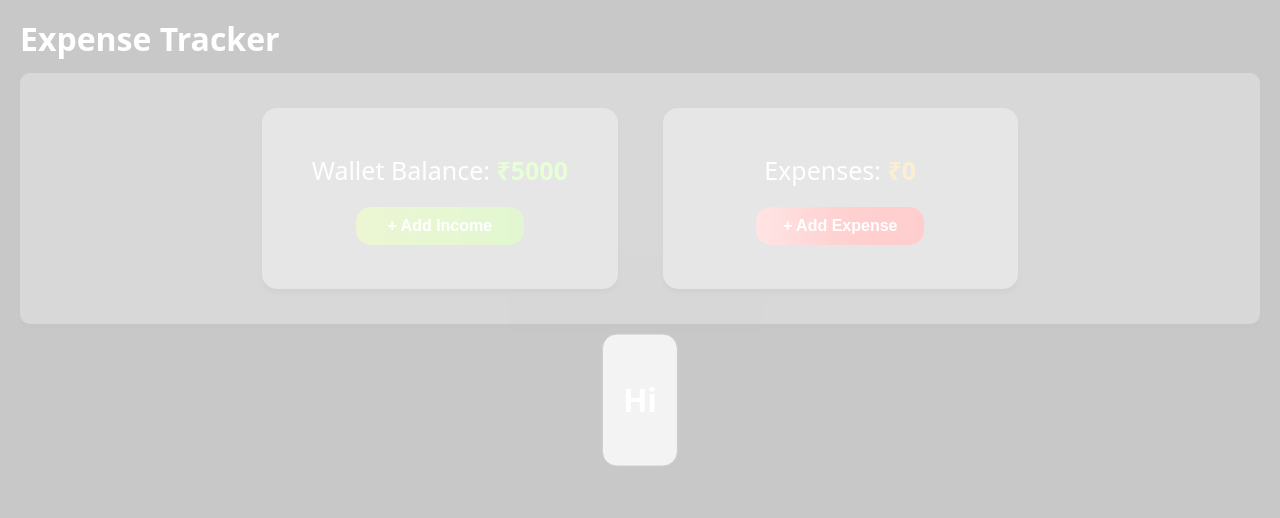
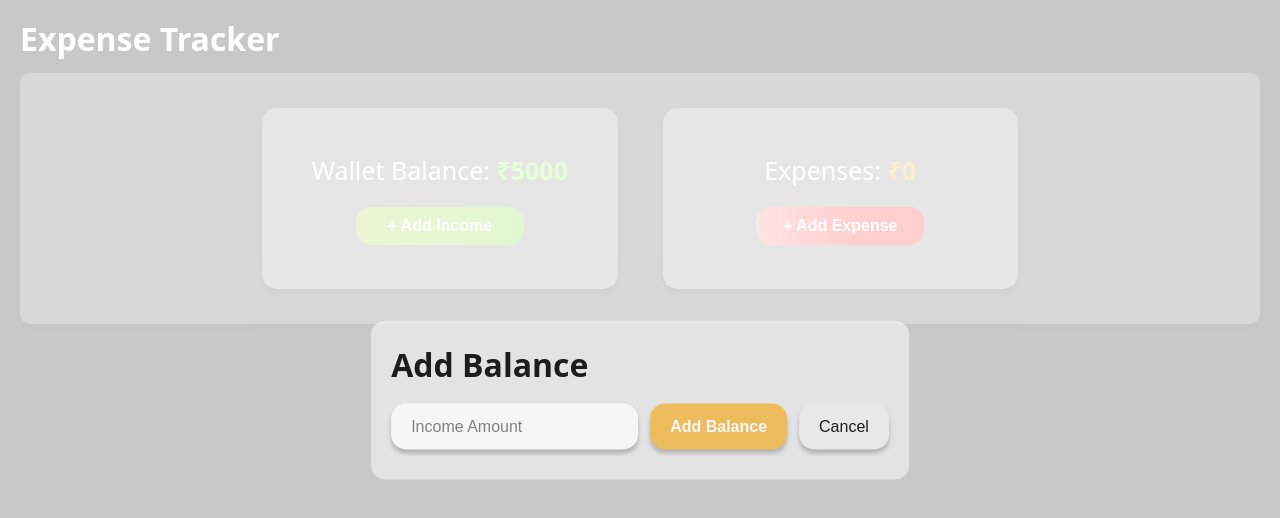
Before and after one commit to Onkar160/expense-tracker-new, a React (Vite) app in the folder expense-tracker/: page / in a window 1280 px wide. Both pictures are taken after a click on the button "+ Add Income". Shown: the top 518 px of the page. Built offline with nearby package versions, Linux system fonts and the light colour scheme.

Commit message:
feat: implement add amount logic

```diff
--- a/expense-tracker/package.json
+++ b/expense-tracker/package.json
@@ -11,6 +11,7 @@
   },
   "dependencies": {
     "install": "^0.13.0",
+    "notistack": "^3.0.2",
     "npm": "^11.4.1",
     "react": "^19.1.0",
     "react-dom": "^19.1.0",
--- a/expense-tracker/src/App.jsx
+++ b/expense-tracker/src/App.jsx
@@ -1,12 +1,19 @@
-import HomePage from "./pages/HomePage/HomePage"
+import HomePage from "./pages/HomePage/HomePage";
+import { SnackbarProvider } from "notistack";
 
 function App() {
-
   return (
     <>
-      <HomePage />
+      <SnackbarProvider
+        anchorOrigin={{
+          vertical: "bottom",
+          horizontal: "center",
+        }}
+      >
+        <HomePage />
+      </SnackbarProvider>
     </>
-  )
+  );
 }
 
-export default App
+export default App;
--- a/expense-tracker/src/components/buttons/add_button/button.jsx
+++ b/expense-tracker/src/components/buttons/add_button/AddButton.jsx
@@ -2,7 +2,7 @@ import styles from "./button.module.css";
 import Modal from "../../modal/modal";
 import { useState, useEffect } from "react";
 
-export default function Button({ type }) {
+export default function AddButton({ type }) {
   const [isOpen, setOpen] = useState(false);
 
   return (
@@ -16,6 +16,7 @@ export default function Button({ type }) {
   );
 }
 
+//The add income button
 const AddIncomeButton = ({ setOpen, isOpen, type }) => {
   return (
     <>
@@ -31,6 +32,8 @@ const AddIncomeButton = ({ setOpen, isOpen, type }) => {
   );
 };
 
+
+//The add expense button
 const AddExpenseButton = ({ setOpen, isOpen, type }) => {
   return (
     <>
--- /dev/null
+++ b/expense-tracker/src/components/modal/Add_Income_modal/AddIncomeModal.jsx
@@ -0,0 +1,61 @@
+import styles from "./AddIncomeModal.module.css";
+import { useState, useEffect, useContext } from "react";
+import { useSnackbar } from "notistack";
+import MyContext from "../../../context";
+
+export default function AddIncomeModal({ setOpen }) {
+  const { walletBalance, setWalletBalance } = useContext(MyContext);
+
+  const { enqueueSnackbar } = useSnackbar();
+
+  //input on change state
+  const [incomeAmount, setIncomeAmount] = useState(null);
+
+  //handling input on change and updating incomeAmount
+  const handleInputAmount = (e) => {
+    setIncomeAmount(Number(e.target.value));
+  };
+
+  //handling wallet balance on clicking on add amount button
+  const handleAddAmount = () => {
+    //safety check if user is trying to add more than 1000000000 amount printing msg
+    if (incomeAmount + walletBalance > 1000000000) {
+      enqueueSnackbar("Cannot accept amount more than 1000000000", {
+        variant: "warning",
+      });
+      return;
+    }
+    const oldAmount = Number(localStorage.getItem("walletBalance"));
+    localStorage.setItem("walletBalance", oldAmount + incomeAmount);
+    setWalletBalance((prevAmount) => prevAmount + incomeAmount);
+    setOpen(false);
+  };
+
+  //handle cancel button
+  const handleCancel = () => {
+    setOpen(false);
+  };
+
+  return (
+    <div className={styles.container}>
+      <h1 className={styles.heading}>Add Balance</h1>
+      <div className={styles.wrapper}>
+        <input
+          type="number"
+          placeholder="Income Amount"
+          onChange={handleInputAmount}
+        />
+        <button
+          id={styles.add_balance_button}
+          type="button"
+          onClick={handleAddAmount}
+        >
+          Add Balance
+        </button>
+        <button type="button" onClick={handleCancel}>
+          Cancel
+        </button>
+      </div>
+    </div>
+  );
+}
--- /dev/null
+++ b/expense-tracker/src/components/modal/Add_Income_modal/AddIncomeModal.module.css
@@ -0,0 +1,39 @@
+.container {
+    width: 100%;
+}
+
+.heading {
+    color: black;
+    margin-top: 0px;
+    margin-bottom: 15px;
+}
+
+.wrapper {
+    width: fit-content;
+    display: flex;
+    gap: 12px;
+    flex-wrap: wrap;
+    margin-bottom: 10px;
+}
+
+.wrapper * {
+    padding: 14px 20px;
+    border-radius: 15px;
+    border: none;
+    box-shadow: 0px 4px 4px 0px rgba(0, 0, 0, 0.25);
+    font-size: 16px;
+}
+
+#add_balance_button {
+    background-color: #F4BB4A;
+    color: white;
+    font-weight: 600;
+}
+
+.wrapper button {
+    cursor: pointer;
+}
+
+.wrapper input {
+    flex: 1 0 auto;
+}
--- a/expense-tracker/src/components/modal/modal.jsx
+++ b/expense-tracker/src/components/modal/modal.jsx
@@ -1,4 +1,5 @@
 import ReactModal from "react-modal";
+import AddIncomeModal from "./Add_Income_modal/AddIncomeModal";
 
 export default function Modal({ isOpen, setOpen, type }) {
   return (
@@ -24,18 +25,19 @@ export default function Modal({ isOpen, setOpen, type }) {
             alighItems: "center"
           },
           content: {
-            backgroundColor: "rgba(255, 255, 255, 0.80)",
-            width: "min-content",
+            backgroundColor: "#EFEFEFD9",
             height: "min-content",
             position: "absolute",
             top: "50%",
             left: "50%",
             transform: "translate(-50%, -50%)",
-            borderRadius: "15px"
+            borderRadius: "15px",
+            opacity: "0.85",
+            width: "fit-content"
           },
         }}
       >
-        <h1>Hi</h1>
+        {type === "balance" && <AddIncomeModal setOpen={setOpen} />}
       </ReactModal>
     </>
   );
--- a/expense-tracker/src/sections/ExpenseTracker/ExpenseTracker.jsx
+++ b/expense-tracker/src/sections/ExpenseTracker/ExpenseTracker.jsx
@@ -1,5 +1,5 @@
 import styles from "./ExpenseTracker.module.css";
-import Button from "../../components/buttons/add_button/button";
+import AddButton from "../../components/buttons/add_button/AddButton";
 import { useContext, useEffect, useState } from "react";
 import MyContext from "../../context";
 
@@ -36,7 +36,7 @@ export default function ExpenseTracker() {
                 {/* 1000000000 */}₹{walletBalance}
               </span>
             </p>
-            <Button type="balance" />
+            <AddButton type="balance" />
           </article>
           <article className={styles.article}>
             <p className={styles.headings}>
@@ -51,7 +51,7 @@ export default function ExpenseTracker() {
                 ₹{totalAmount}
               </span>
             </p>
-            <Button type="expense" />
+            <AddButton type="expense" />
           </article>
         </section>
       </section>
```
Also changed, not shown: expense-tracker/public/wallet2.png (added), expense-tracker/src/components/modal/Add_Edit_Expense/AddEditExpense.jsx (added), 1 other file (tests, documents, lock files or other folders).
